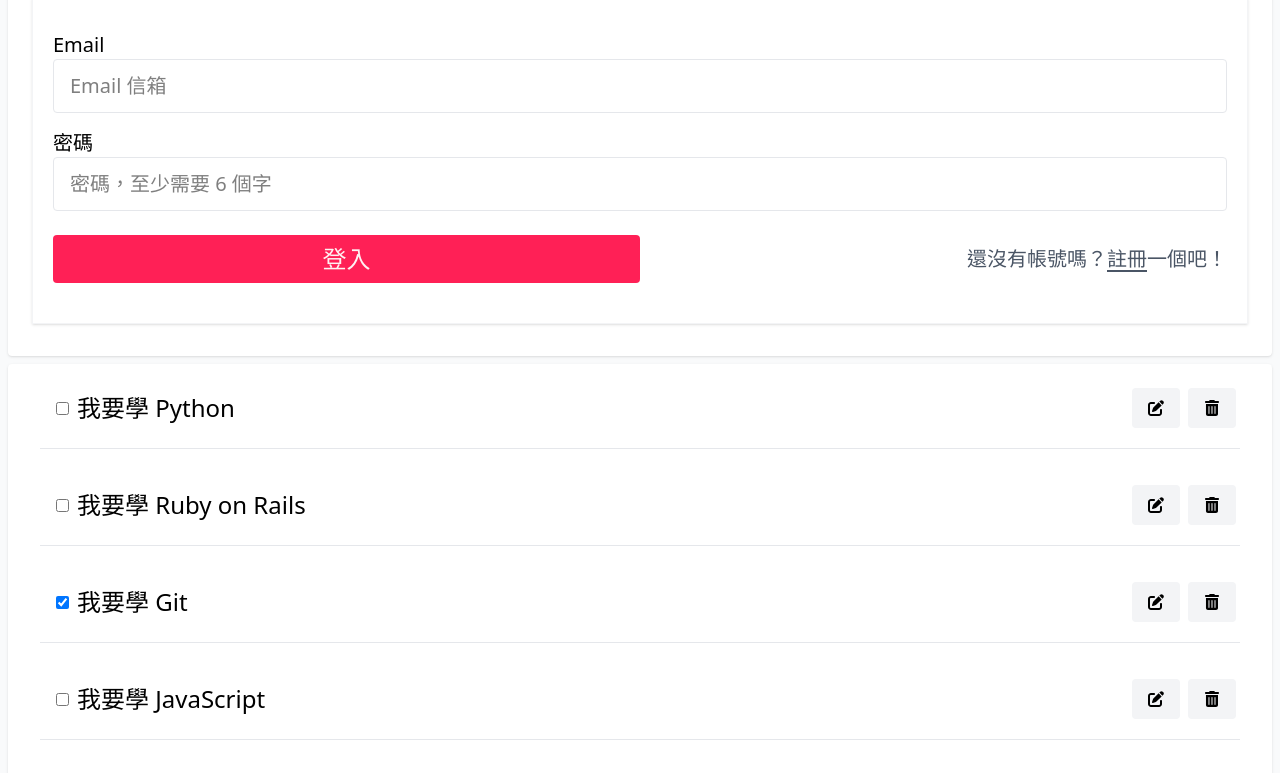
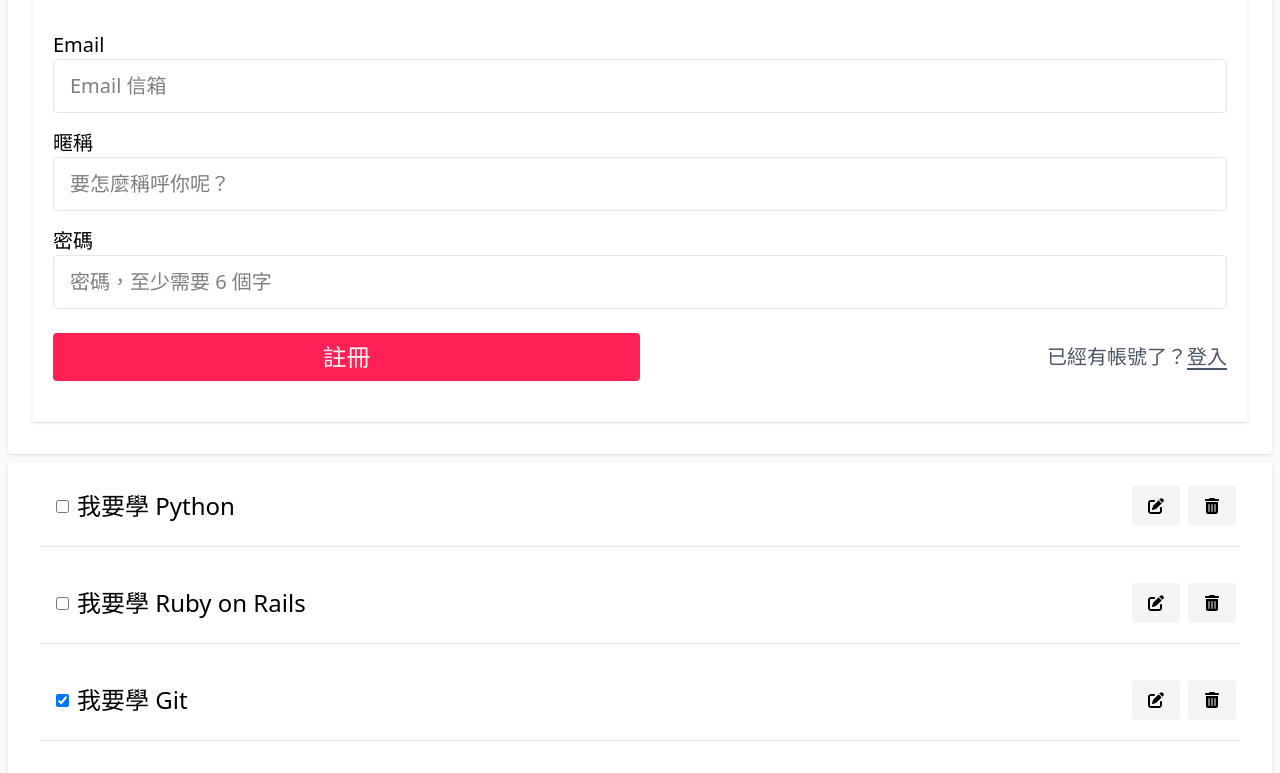
Before and after one commit to kaochenlong/todo-demo-f2e, a website built with Vite: page index.html in a window 1280 px wide. Shown: the part 246-1019 px from the top of the page. Built offline with nearby package versions, Linux system fonts and the light colour scheme.

Commit message:
feat(navigation): add programmatic auth section control

```diff
--- a/index.html
+++ b/index.html
@@ -25,17 +25,17 @@
       </div>
     </header>
 
-    <main x-data="{change_section: 1}" class="px-6 todo-app main">
+    <main x-data="cs" class="px-6 todo-app main">
       <header>
         <nav class="navbar">
-          <a @click="change_section = 1" class="loginLink" href="#login">登入</a>
-          <a @click="change_section = 2" class="signUpLink" href="#sign_up">註冊</a>
+          <a @click="gotoLogin" class="loginLink" href="#login">登入</a>
+          <a @click="gotoSignUp" class="signUpLink" href="#sign_up">註冊</a>
         </nav>
       </header>
 
       <section id="userSection">
         <!-- Login Section start -->
-        <section x-show="change_section == 1" id="loginSection">
+        <section x-show="showLogin" id="loginSection">
           <h1>登入</h1>
           <form id="loginForm">
             <div class="field">
@@ -61,7 +61,7 @@
             <div class="items-center justify-between block sm:flex field">
               <button>登入</button>
               <div class="text-xl text-gray-600">
-                還沒有帳號嗎？<a @click="change_section = 2" href="#" class="text-link signUpLink">註冊</a>一個吧！
+                還沒有帳號嗎？<a @click="gotoSignUp" href="#" class="text-link signUpLink">註冊</a>一個吧！
               </div>
             </div>
           </form>
@@ -69,7 +69,7 @@
         <!-- Login Section end -->
 
         <!-- Sign Up Section start -->
-        <section x-show="change_section == 2" id="signUpSection">
+        <section x-show="showSignUp" id="signUpSection">
           <h1>註冊帳號</h1>
           <form id="signUpForm">
             <div class="field">
@@ -101,9 +101,7 @@
 
             <div class="items-center justify-between block sm:flex field">
               <button>註冊</button>
-              <div class="text-xl text-gray-600">
-                已經有帳號了？<a href="#" @click="change_section = 1" class="text-link loginLink">登入</a>
-              </div>
+              <div class="text-xl text-gray-600">已經有帳號了？<a href="#" @click="gotoLogin" class="text-link loginLink">登入</a></div>
             </div>
           </form>
         </section>
@@ -111,7 +109,7 @@
       </section>
 
       <!-- TODO Section start -->
-      <section x-show="change_section == 3" id="taskSection">
+      <section x-show="showTask" id="taskSection">
         <form id="todoForm">
           <input type="text" id="taskInput" autocomplete="off" spellcheck="false" placeholder="做點重要的事吧..." />
           <button id="addTodoBtn">新增</button>
--- /dev/null
+++ b/src/scripts/section.js
@@ -0,0 +1,23 @@
+function changeSection() {
+  return {
+    change_section: "signup",
+    gotoLogin() {
+      this.change_section = "login"
+    },
+    gotoSignUp() {
+      this.change_section = "signup"
+    },
+
+    showLogin() {
+      return this.change_section == "login"
+    },
+    showSignUp() {
+      return this.change_section == "signup"
+    },
+    showTask() {
+      return this.change_section == "task"
+    },
+  }
+}
+
+export { changeSection }
--- a/src/scripts/todo.js
+++ b/src/scripts/todo.js
@@ -1,5 +1,8 @@
 // 程式碼寫在這裡
 
 import Alpine from "alpinejs"
+import { changeSection } from "./section.js"
+
+Alpine.data("cs", changeSection)
 
 Alpine.start()
```
